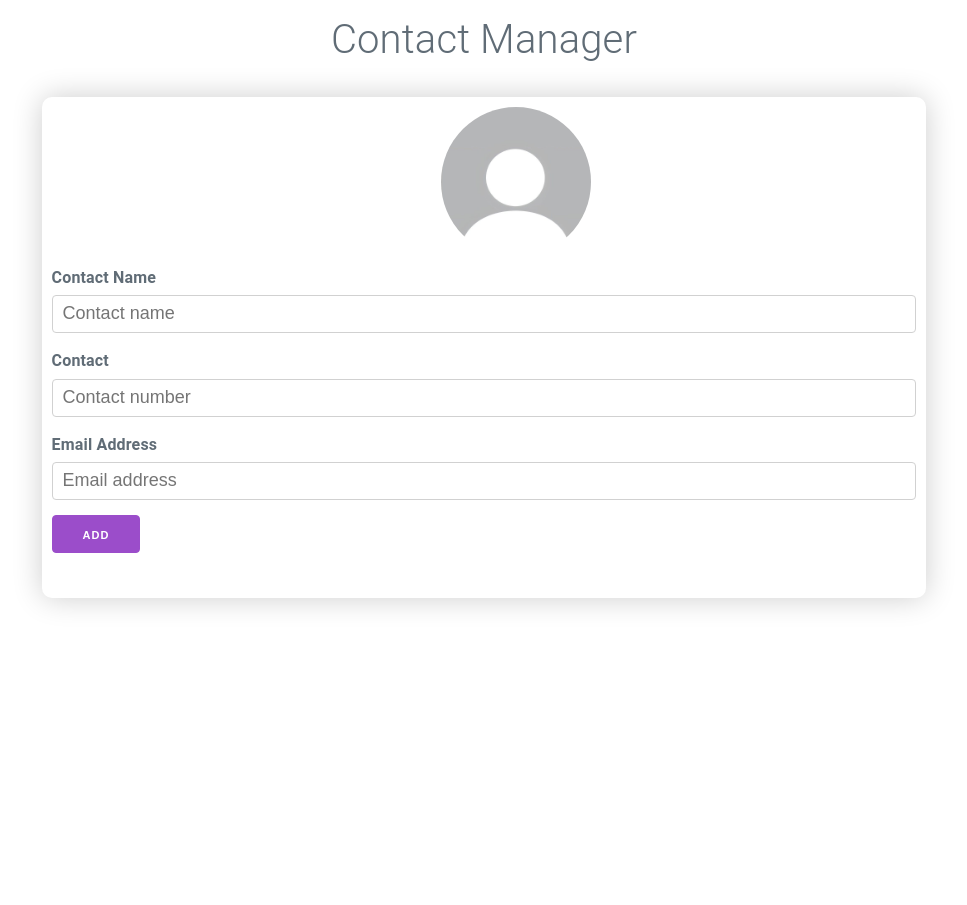
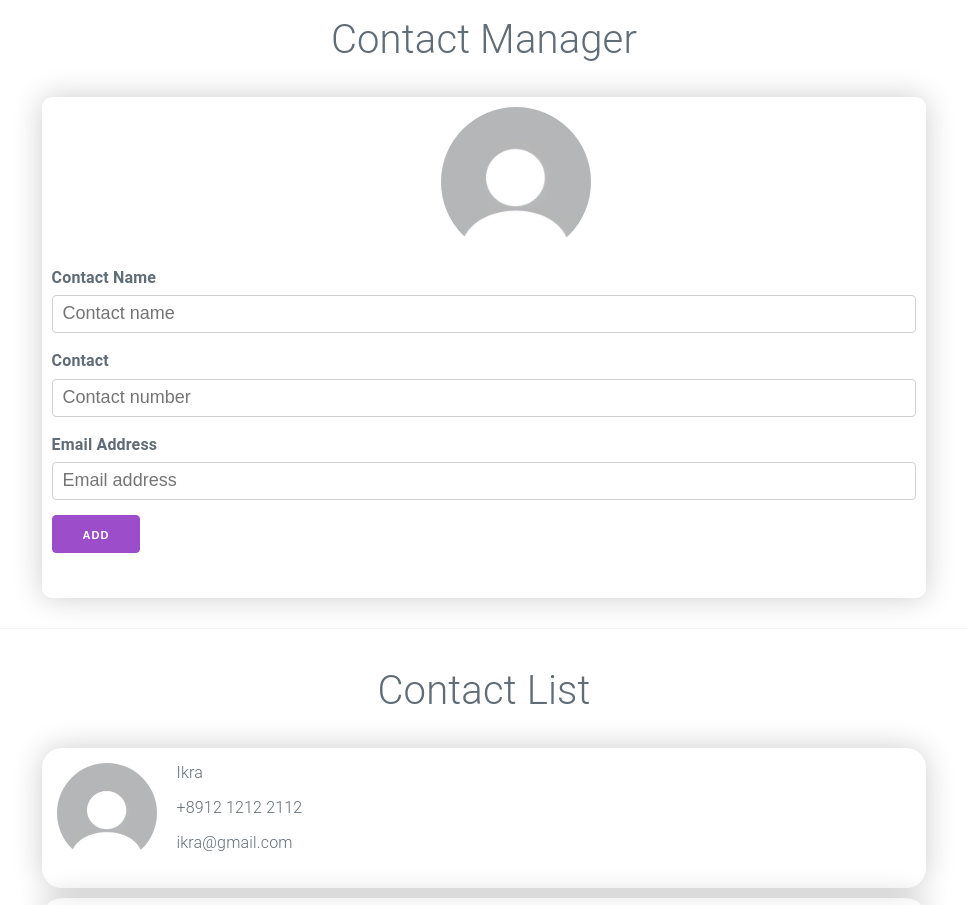
Before and after one commit to NusfaJahan61/Contact_App, a React (Vite) app: page / in a window 1280 px wide. Shown: the top 905 px of the page, without its empty margins (156-1123 px from the left). Before the commit the page ends 800 px from the top, so only its background shows below. Built offline with nearby package versions, Linux system fonts and the light colour scheme.

Commit message:
Added UI for ContactList

```diff
--- a/src/App.jsx
+++ b/src/App.jsx
@@ -20,7 +20,7 @@ function App() {
     <>
       <Header />
       <AddContact />
-      <ContactList />
+      <ContactList contacts={contacts} />
     </>
   )
 }
--- a/src/components/ContactList.jsx
+++ b/src/components/ContactList.jsx
@@ -1,8 +1,31 @@
 import React from 'react'
+import user from './../images/user.jpg'
 
-const ContactList = () => {
+const ContactList = ({ contacts }) => {
   return (
-    <></>
+    <>
+      <hr />
+      <center>
+        <p style={{ fontSize: "40px" }}>Contact List</p>
+      </center>
+      {contacts.map((contactInfo, Id) => {
+        return (
+          <div key={Id} className='contactList'>
+            <img src={user} alt="" style={{
+              height: "100px",
+              width: "100px",
+              borderRadius: "100px",
+              marginLeft: "10"
+            }} />
+            <div style={{ marginLeft: "20px", marginTop: "5px" }}>
+              <p>{contactInfo.name}</p>
+              <p>{contactInfo.contactNum}</p>
+              <p>{contactInfo.email}</p>
+            </div>
+          </div>
+        )
+      })}
+    </>
   )
 }
 
--- a/src/index.css
+++ b/src/index.css
@@ -9,3 +9,13 @@ input {
   border-radius: 10px;
   box-shadow: 0 0 30px 0 rgba(0, 0, 0, 0.2);
 }
+
+.contactList {
+  width: 70%;
+  margin: 10px auto;
+  padding: 15px;
+  box-shadow: 0 0 30px 0 rgba(0, 0, 0, 0.2);
+  border-radius: 20px;
+  line-height: 10px;
+  display: flex;
+}
```
